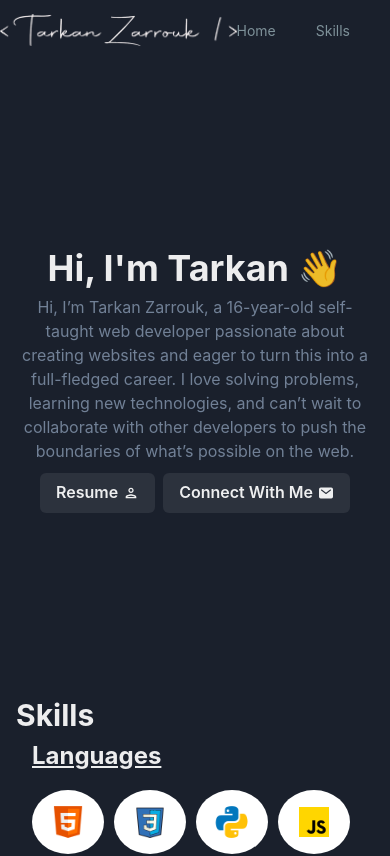
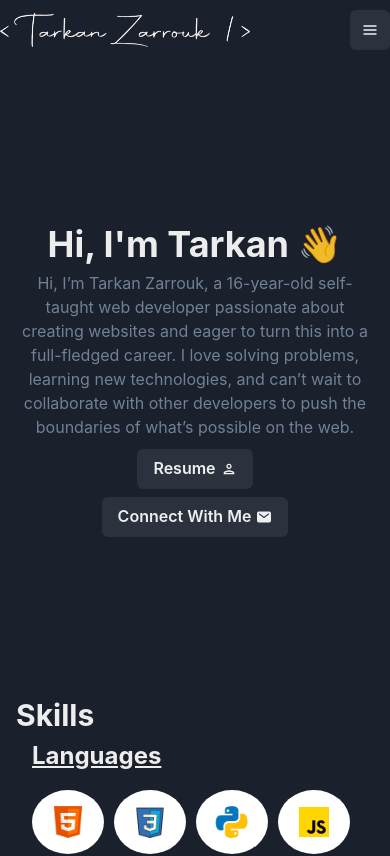
Before and after one commit to Tarkan-Zarrouk/Portfolio-Main, a Next.js app: page / in a window 390 px wide. Shown: the top 856 px of the page. Built offline with nearby package versions, Linux system fonts and the light colour scheme.

Commit message:
Update navigation and integrate mobile menu

```diff
--- a/pages/components/NavigationMenu.js
+++ b/pages/components/NavigationMenu.js
@@ -4,28 +4,21 @@ import {
     Link,
     Spacer,
     IconButton,
-    Drawer,
-    DrawerBody,
-    DrawerHeader,
-    DrawerOverlay,
-    DrawerContent,
-    DrawerCloseButton,
-    useDisclosure,
-    HStack,
-    Button,
     Text,
+    Menu,
+    MenuButton,
+    MenuList,
+    MenuItem,
 } from "@chakra-ui/react";
 import { HamburgerIcon } from "@chakra-ui/icons";
 import NavIcon from "@/public/NavBarBrandIcon.png";
 import Image from "next/image";
 import { useRouter } from "next/router";
-import { FaGithub, FaLinkedin, FaStackOverflow } from "react-icons/fa";
 
 
 
 export default function NavigationMenu() {
     const router = useRouter();
-    const { isOpen, onOpen, onClose } = useDisclosure();
 
     return (
         <div>
@@ -46,20 +39,32 @@ export default function NavigationMenu() {
                 </Box>
                 <Spacer />
                 <Box
-                    display={["flex", "flex"]}
+                    display={["none", "flex", "flex"]}
                 >
-                    <Link mr="40px" onClick={() => router.push("/")}>
+                    <Link mr="40px">
                         <Text fontSize={["sm", "lg"]} color="#7e9199">
                             Home
                         </Text>
                     </Link>
-                    <Link mr="40px" onClick={() => router.push("/Skills")}>
+                    <Link mr="40px">
                         <Text fontSize={["sm", "lg"]} color="#7e9199">
                             Skills
                         </Text>
                     </Link>
                 </Box>
-
+                <Menu>
+                    <MenuButton>
+                        <IconButton
+                            aria-label="Open Menu"
+                            icon={<HamburgerIcon />}
+                            display={["flex", "flex", "none", "none"]}
+                        />
+                    </MenuButton>
+                    <MenuList>
+                        <MenuItem>Home</MenuItem>
+                        <MenuItem>Skills</MenuItem>
+                    </MenuList>
+                </Menu>
             </Flex>
         </div>
     );
--- a/pages/index.js
+++ b/pages/index.js
@@ -1,4 +1,4 @@
-import { Box, Button, ButtonGroup, Flex, SimpleGrid, Text, Tooltip } from "@chakra-ui/react";
+import { Box, Button, ButtonGroup, Flex, SimpleGrid, Stack, Text, Tooltip } from "@chakra-ui/react";
 import NavigationMenu from "./components/NavigationMenu";
 import { MdOutlinePerson } from "react-icons/md";
 import { IoMail } from "react-icons/io5";
@@ -39,6 +39,7 @@ export default function Home() {
             Hi, I’m Tarkan Zarrouk, a 16-year-old self-taught web developer passionate about creating websites and eager to turn this into a full-fledged career. I love solving problems, learning new technologies, and can’t wait to collaborate with other developers to push the boundaries of what’s possible on the web.
           </Text>
           <ButtonGroup mt="10px">
+            <Stack direction={["column", "row"]}>
               <a href="/resume.pdf" target="_blank">
                 <Button gap="5px" _hover={{ bg: "blue.300", color: "black" }}>
                   Resume
@@ -51,6 +52,7 @@ export default function Home() {
                   <IoMail />
                 </Button>
               </Link>
+            </Stack>
           </ButtonGroup>
         </Box>
       </Flex>
@@ -65,7 +67,7 @@ export default function Home() {
                 Languages
               </Text>
               <br />
-              <Tooltip hasArrow label="HTML From 2022 - Present" placement="bottom" borderRadius="1rem">
+              <Tooltip flexWrap="wrap" hasArrow label="HTML From 2022 - Present" placement="bottom" borderRadius="1rem">
                 <Button mt="1rem" borderRadius="50%" height="4rem" width="auto" bg="white">
                   <Image src={HtmlIcon} width={40} />
                 </Button>
```
Lines whose indentation alone changed are shown as unchanged.
